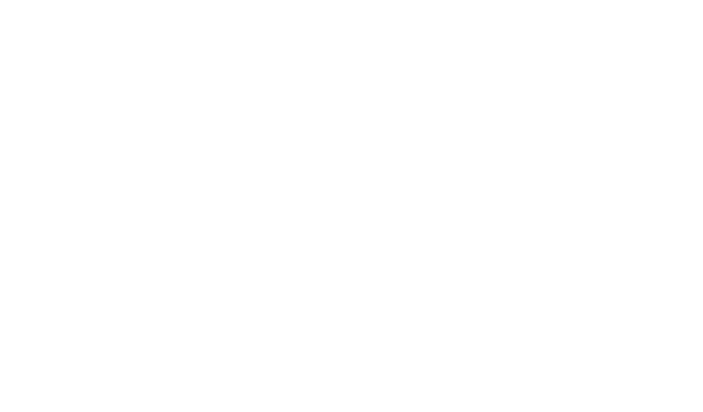
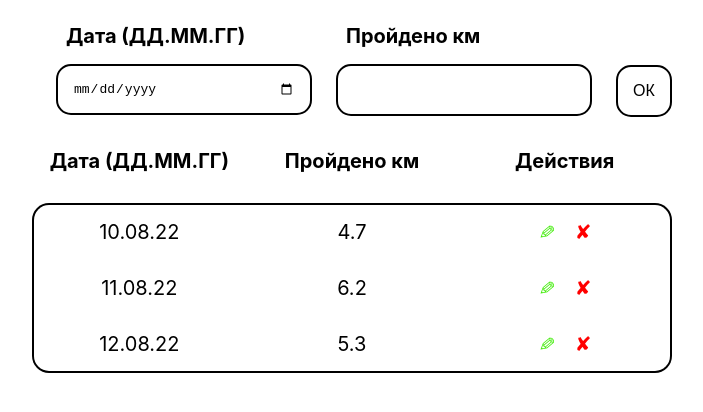
Before and after one commit to NSobol/steps, a React (Create React App) app: page / in a window 1280 px wide. Shown: the top 412 px of the page, without its empty margins (288-991 px from the left). Built offline with nearby package versions, Linux system fonts and the light colour scheme.

Commit message:
Исправлена ошибка добавления компонента

```diff
--- a/src/App.js
+++ b/src/App.js
@@ -1,10 +1,9 @@
 import "./App.css";
 import React from "react";
-import WorkoutCounter from './Components/workoutcounter/WorkoutCounter.jsx';
-
+import WorkoutCounter from "./Components/workoutcounter/WorkoutCounter.jsx";
 
 function App() {
-	<WorkoutCounter />;
+  return <WorkoutCounter />;
 }
 
 export default App;
--- a/src/Components/workoutcounter/WorkoutCounter.jsx
+++ b/src/Components/workoutcounter/WorkoutCounter.jsx
@@ -10,10 +10,10 @@
   ]);
 
   return (
-    <>
+    <React.Fragment>
       <FormResult />
       <Results workouts={workouts} />
-    </>
+    </React.Fragment>
   );
 }
 
```
